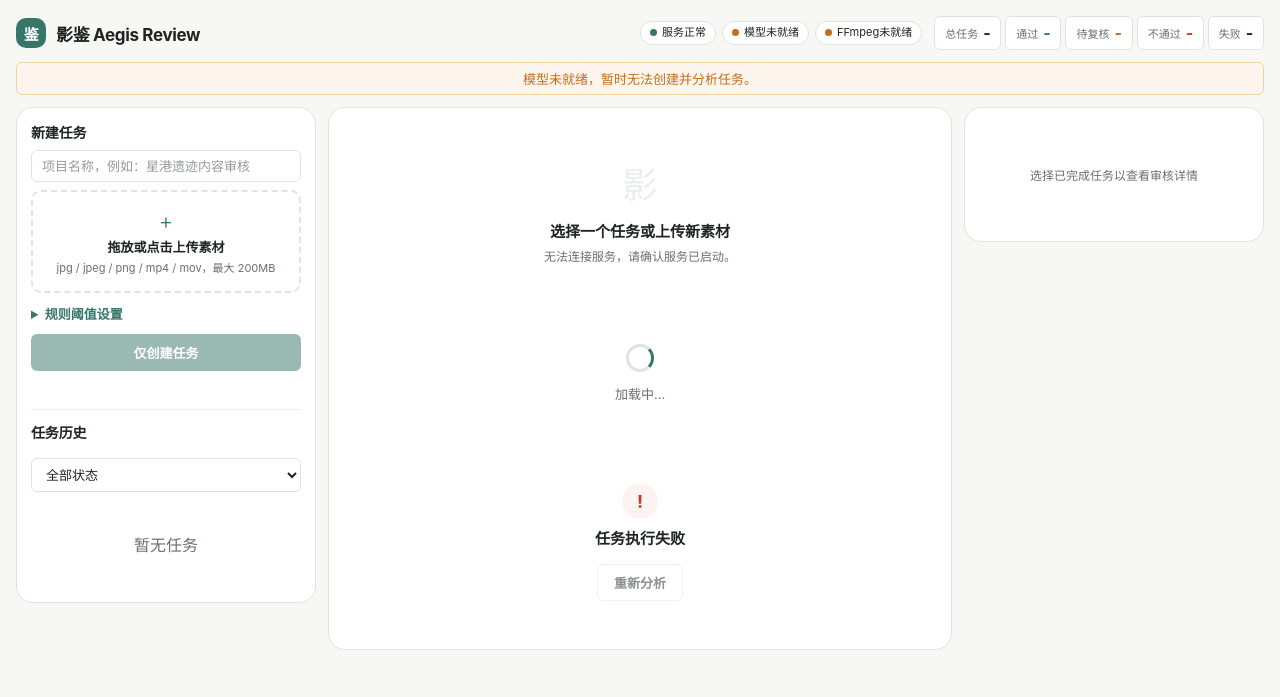
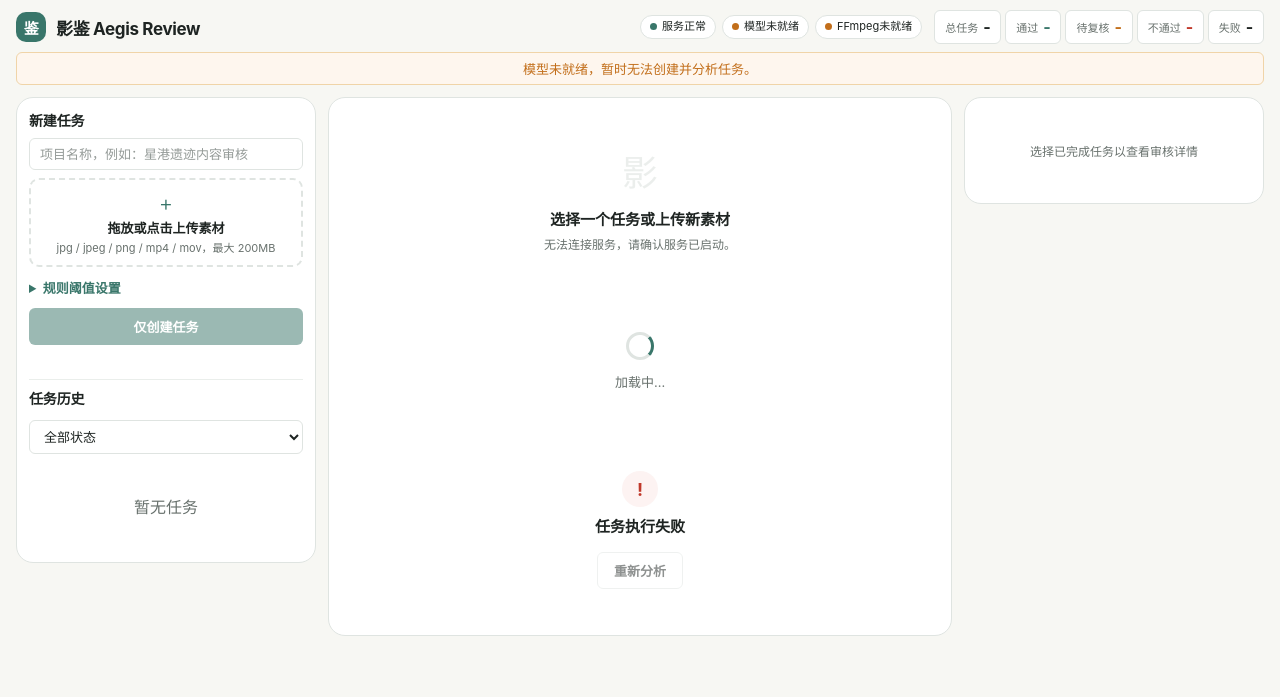
Before and after one commit to ANRlm/aegis-review-workbench, a Flask app: page / in a window 1280 px wide. Shown: the top 697 px of the page. Run offline with Flask 3, Linux system fonts and the light colour scheme.

Commit message:
style: compact workspace layout for 768px viewport

```diff
--- a/static/styles.css
+++ b/static/styles.css
@@ -47,7 +47,7 @@
 .workspace {
   width: min(1340px, calc(100% - 32px));
   margin: 0 auto;
-  padding: 16px 0 48px;
+  padding: 10px 0 48px;
 }
 
 /* ---- Topbar ---- */
@@ -55,8 +55,8 @@
   display: flex;
   align-items: center;
   justify-content: space-between;
-  gap: 16px;
-  margin-bottom: 12px;
+  gap: 8px;
+  margin-bottom: 8px;
   flex-wrap: wrap;
 }
 
@@ -178,15 +178,15 @@
   background: var(--surface);
   border: 1px solid var(--line);
   border-radius: var(--radius);
-  padding: 14px;
+  padding: 12px;
   overflow-y: auto;
-  max-height: calc(100vh - 100px);
+  max-height: calc(100vh - 80px);
 }
 
 .rail-divider {
   border: none;
   border-top: 1px solid var(--line-light);
-  margin: 12px 0;
+  margin: 8px 0;
 }
 
 .rail-header {
@@ -219,7 +219,7 @@
 
 /* ---- Section Heading ---- */
 .section-heading {
-  margin: 0 0 10px;
+  margin: 0 0 6px;
   font-size: 14px;
   font-weight: 700;
   color: var(--ink);
@@ -264,8 +264,8 @@
   flex-direction: column;
   align-items: center;
   justify-content: center;
-  gap: 3px;
-  padding: 16px 12px;
+  gap: 2px;
+  padding: 10px 12px;
   border: 2px dashed var(--line);
   border-radius: var(--radius-sm);
   cursor: pointer;
@@ -415,7 +415,7 @@
   display: flex;
   flex-direction: column;
   gap: 4px;
-  max-height: 280px;
+  max-height: 220px;
   overflow-y: auto;
 }
 
@@ -505,8 +505,8 @@
   background: var(--surface);
   border: 1px solid var(--line);
   border-radius: var(--radius);
-  padding: 16px;
-  min-height: 300px;
+  padding: 14px;
+  min-height: 200px;
   overflow: hidden;
 }
 
@@ -615,7 +615,7 @@
   align-items: center;
   justify-content: space-between;
   gap: 8px;
-  margin-bottom: 12px;
+  margin-bottom: 8px;
   flex-wrap: wrap;
 }
 
@@ -659,13 +659,13 @@
 
 /* ---- Asset Preview ---- */
 .asset-preview {
-  margin-bottom: 12px;
+  margin-bottom: 8px;
 }
 
 .asset-preview img,
 .preview-video {
   width: 100%;
-  max-height: 280px;
+  max-height: 200px;
   object-fit: contain;
   border-radius: var(--radius-sm);
   border: 1px solid var(--line);
@@ -673,7 +673,7 @@
 }
 
 .subsection-heading {
-  margin: 0 0 8px;
+  margin: 0 0 5px;
   font-size: 13px;
   font-weight: 700;
   color: var(--ink);
@@ -717,9 +717,9 @@
 /* ---- Evidence Frames ---- */
 .frames-grid {
   display: grid;
-  grid-template-columns: repeat(auto-fill, minmax(140px, 1fr));
-  gap: 8px;
-  max-height: 300px;
+  grid-template-columns: repeat(auto-fill, minmax(130px, 1fr));
+  gap: 6px;
+  max-height: 220px;
   overflow-y: auto;
 }
 
@@ -789,14 +789,14 @@
   background: var(--surface);
   border: 1px solid var(--line);
   border-radius: var(--radius);
-  padding: 14px;
+  padding: 12px;
 }
 
 .review-placeholder {
   display: flex;
   align-items: center;
   justify-content: center;
-  padding: 32px 12px;
+  padding: 20px 12px;
   text-align: center;
   font-size: 12px;
   color: var(--muted);
@@ -806,8 +806,8 @@
 .review-decision-display {
   display: flex;
   flex-direction: column;
-  gap: 6px;
-  margin-bottom: 12px;
+  gap: 4px;
+  margin-bottom: 8px;
 }
 
 .decision-row {
```
